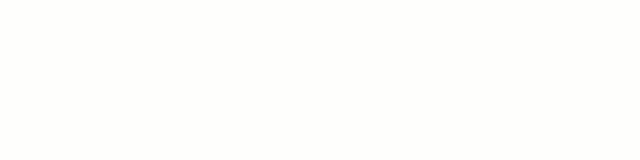
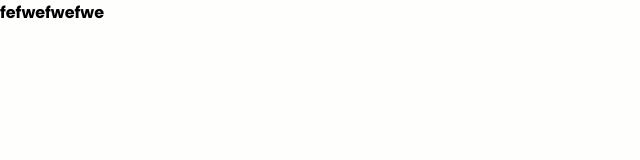
Before and after one commit to GaneshGandhiONCH/contact-form, a React (Vite) app: page / in a window 1280 px wide. Shown: the top 160 px of the page, without its empty margins (0-640 px from the left). Built offline with nearby package versions, Linux system fonts and the light colour scheme.

Commit message:
I added poppins bold font

```diff
--- a/src/App.tsx
+++ b/src/App.tsx
@@ -14,7 +14,7 @@ function App() {
     <ThemeProvider theme={themes}>
       <Header/>
       <Global/>
-
+      fefwefwefwe
     </ThemeProvider>
   )
 }
--- a/src/components/Global.tsx
+++ b/src/components/Global.tsx
@@ -1,10 +1,15 @@
 import styled,{css,createGlobalStyle} from 'styled-components'
-
+import PoppinsBold from '../assets/fonts/Poppins-Bold.ttf';
 const Global = createGlobalStyle`
+   @font-face {
+    font-family: Poppins;
+    src: url(${PoppinsBold});
+  }
     * {
         margin: 0;
         padding:0;
         box-sizing:border-box;
+        font-family: Poppins;
     }
     body {
         background-color:${props => props.theme.background};
```
Also changed, not shown: src/assets/fonts/Roboto-Bold.ttf (added).
